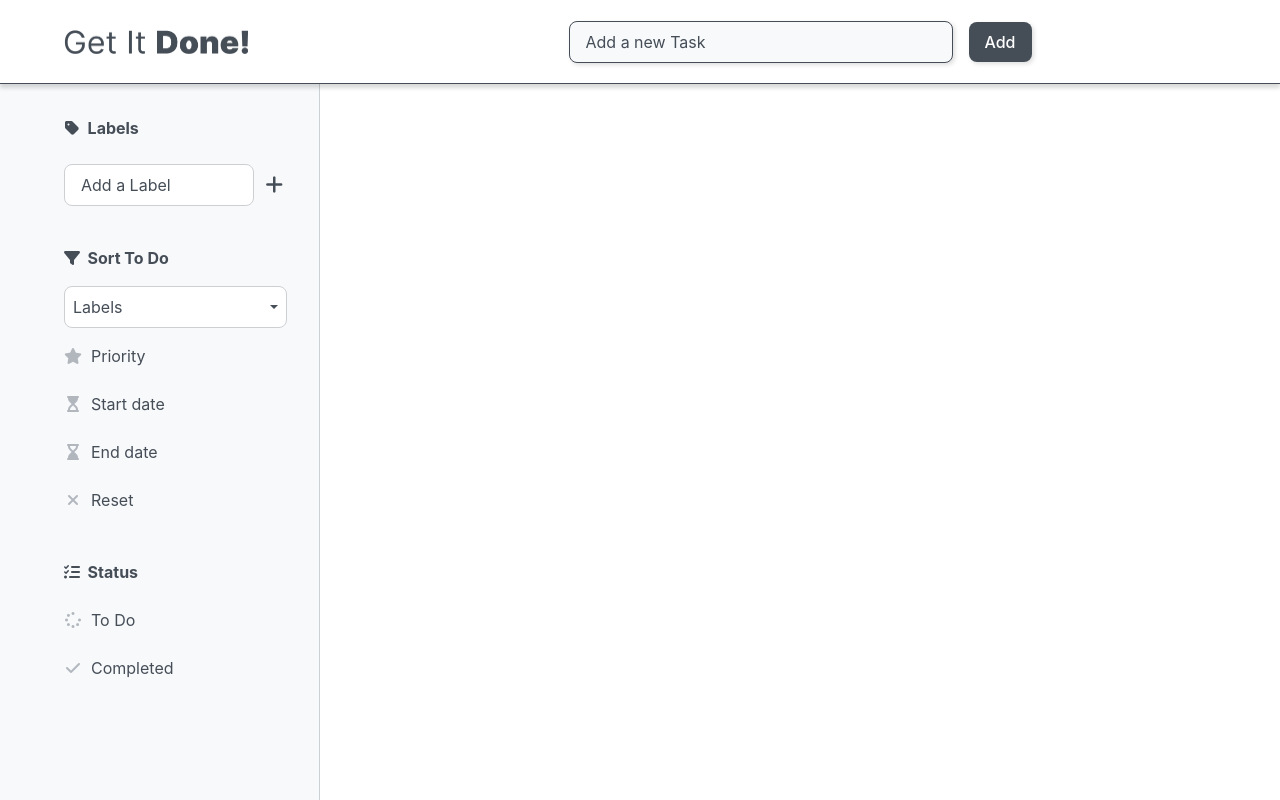
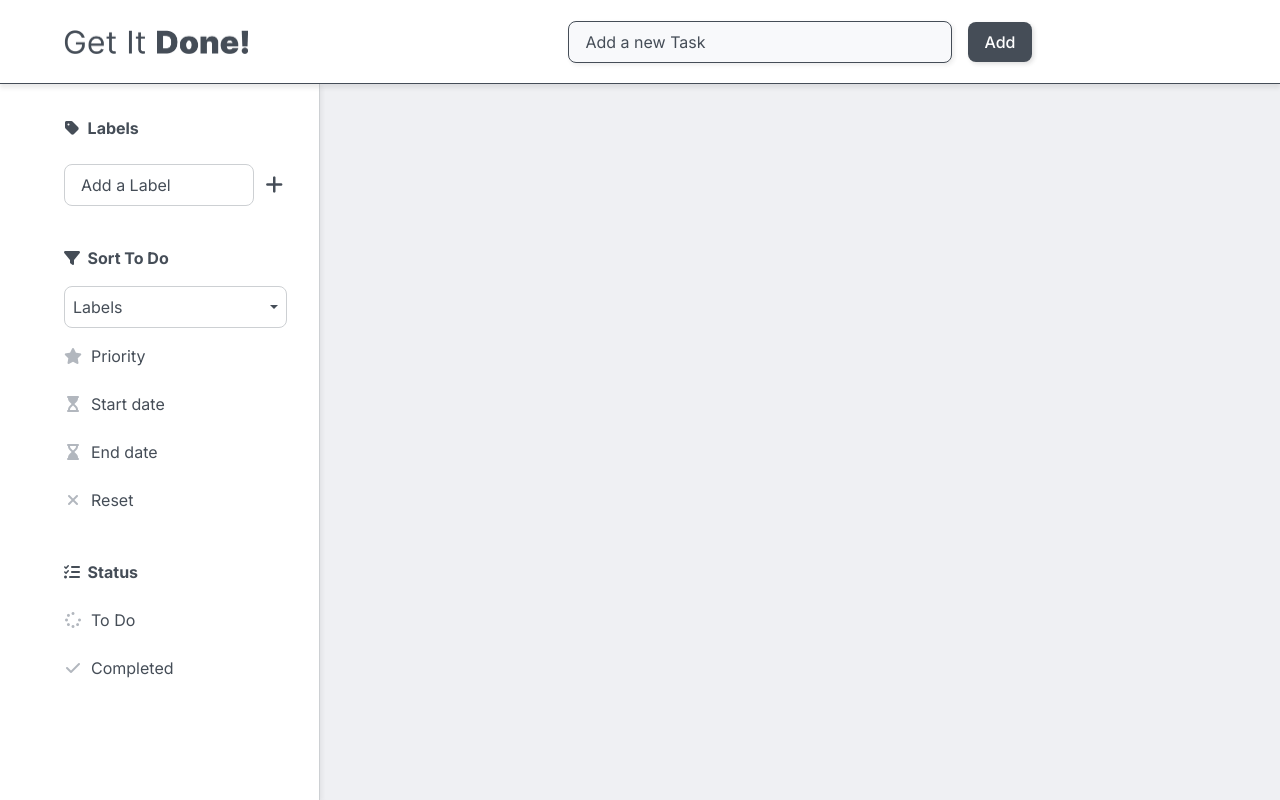
Before and after one commit to monikabucholc/get-it-done, a React (Create React App) app: page / in a window 1280 px wide. Built offline with nearby package versions, Linux system fonts and the light colour scheme.

Commit message:
new layout

```diff
--- a/index.html
+++ b/index.html
@@ -27,6 +27,7 @@
     <link rel="preconnect" href="https://fonts.googleapis.com">
     <link rel="preconnect" href="https://fonts.gstatic.com" crossorigin>
     <link href="https://fonts.googleapis.com/css2?family=Prompt:wght@600&display=swap" rel="stylesheet">
+    <link href="https://fonts.googleapis.com/css2?family=Inter:wght@100;200;300;400;500;600;700;800;900&display=swap" rel="stylesheet">
     <script src="https://kit.fontawesome.com/284cd4adba.js" crossorigin="anonymous"></script>
     <title>Get It Done!</title>
   </head>
--- a/src/App.css
+++ b/src/App.css
@@ -2,27 +2,29 @@
   --main-text-color: #454D57;
   --sub-text-color: #75818F;
   --icon-color: rgb(178, 183, 190);
-  --background-color: #F8F9FB;
+  --background-color: #eff0f3;
   --white-color: #FFFFFF;
   --input-border-color: #CDD0D3;
-  --input-background-color: #d3d8e2;
+  --input-background-color: #F8F9FB;
 
 }
 
 .app {
   display: flex;
   flex-direction: column;
-  font-family: 'Inter';
+  font-family: 'Inter', sans-serif;
 }
 
 .content {
   display: grid;
   grid-template-columns: 1fr 3fr;
+  background-color: var(--background-color);
 }
 
 @media all and (max-width: 900px) {
   .content {
-    grid-template-columns: 1fr
+    grid-template-columns: 1fr;
+    min-height: calc(100vh - 166px)
   }
 }
 
--- a/src/components/Inputbox/Inputbox.css
+++ b/src/components/Inputbox/Inputbox.css
@@ -9,15 +9,15 @@
 .input {
     display: flex;
     padding: 0.5rem 1rem;
-    background: var(--background-color);
+    background: var(--input-background-color);
     border: 1px solid var(--main-text-color);
     color: var(--main-text-color);
-    box-shadow: 2px 2px 4px #27272726;
+    box-shadow: 2px 2px 4px #27272717;
     border-radius: 0.5rem;
     font-size: 1rem;
     line-height: 1.5rem;
     width: 30vw;
-    min-width: 256px;
+    min-width: 240px;
 }
 
 ::placeholder {
--- a/src/components/LabelTag/LabelTag.js
+++ b/src/components/LabelTag/LabelTag.js
@@ -1,7 +1,7 @@
 import React, { useState, useContext } from 'react';
 import { LabelContext } from '../../context/LabelContext';
 import { TodoContext } from '../../context/TodoContext';
-import _uniqueId from 'lodash/uniqueId';
+import uniqid from 'uniqid';
 import Modal from 'react-bootstrap/Modal';
 import Alertedit from '../AlertEdit/Alertedit'
 import 'bootstrap/dist/css/bootstrap.min.css';
@@ -67,7 +67,7 @@ const LabelTag = ({ label }) => {
         setLabels(labels.filter((element) => element.id !== label.id));
         //Remove last item from Local Storage
         if (labels.length === 1) {
-            localStorage.setItem("labels", JSON.stringify([]))
+            sessionStorage.setItem("labels", JSON.stringify([]))
         }
     }
 
@@ -88,7 +88,7 @@ return (
             <Modal.Body>
                 <div>
                     {colors.map((color) => (
-                        <button onClick={changeColor} key={_uniqueId()} className="color-btn" style={{background: color}}/>
+                        <button onClick={changeColor} key={uniqid()} className="color-btn" style={{background: color}}/>
                     ))}
                 </div>
             </Modal.Body>
--- a/src/components/Navigation/Navigation.css
+++ b/src/components/Navigation/Navigation.css
@@ -9,7 +9,7 @@
     padding: 1rem 4rem !important;
     background-color: var(--white-color);
     border-bottom: 1px solid var(--main-text-color);
-    box-shadow: 0px 4px 4px 0px #00000026;
+    box-shadow: 0px 4px 4px 0px #74727226;
 }
 
 .logo {
@@ -37,10 +37,10 @@
     align-items: center;
     justify-content: center;
     color: var(--main-text-color);
-    margin-right: 2rem;
+    margin-right: 0.5rem;
 }
 
-@media all and (max-width: 688px) {
+@media all and (max-width: 680px) {
     .navbar {height: 166px}
     .logo {margin: auto; justify-content: center}
 }
--- a/src/components/Sidemenu/Sidemenu.css
+++ b/src/components/Sidemenu/Sidemenu.css
@@ -4,12 +4,13 @@
     padding: 0 2rem 1rem 4rem;
     min-width: 300px;
     min-height: calc(100vh - 84px);
-    background: var(--background-color);
+    background: var(--white-color);
     border-right: 1px solid var(--input-border-color);
     font-size: 1rem;
     line-height: 1.5rem;
     gap: 0.5rem;
     color: var(--main-text-color);
+    box-shadow: 2px 2px 4px 0px #9b999926;
 }
 
 @media screen and (max-width: 688px) {
--- a/src/components/Sidemenu/Sidemenu.js
+++ b/src/components/Sidemenu/Sidemenu.js
@@ -72,7 +72,7 @@ const Sidemenu = ({ status, setStatus, showMenu, setShowMenu }) => {
 
 
     return (
-        <aside className="sidemenu" style={ showMenu ? {display: "flex"} : {}}>
+        <aside className="sidemenu" style={ showMenu ? {display: "flex"} : null}>
             <div className="main-category"><i className="fa-solid fa-tag" />&nbsp; Labels</div>
                 <ul className="labels-list">
                     {labels.map((label) => (
@@ -108,13 +108,13 @@ const Sidemenu = ({ status, setStatus, showMenu, setShowMenu }) => {
 
                         </Dropdown.Menu>
                 </Dropdown>
-                <button onClick={statusHandler} value="priority" className="sort-category"><i className="fa-solid fa-star" />&nbsp; Priority</button>
-                <button onClick={statusHandler} value="start-date" className="sort-category"><i className="fa-solid fa-hourglass-start" />&nbsp; Start date</button>
-                <button onClick={statusHandler} value="end-date" className="sort-category"><i className="fa-solid fa-hourglass-end" />&nbsp; End date</button>
+                <button onClick={statusHandler} value="priority" style={ status.filterStatus === 'priority' ? {fontWeight: "500"} : null } className="sort-category"><i style={ status.filterStatus === 'priority' ? {color: "rgb(243, 207, 19)"} : null } className="fa-solid fa-star" />&nbsp; Priority</button>
+                <button onClick={statusHandler} value="start-date" style={ status.filterStatus === 'start-date' ? {fontWeight: "500"} : null } className="sort-category"><i style={ status.filterStatus === 'start-date' ? {color: "rgb(243, 207, 19)"} : null } className="fa-solid fa-hourglass-start" />&nbsp; Start date</button>
+                <button onClick={statusHandler} value="end-date" style={ status.filterStatus === 'end-date' ? {fontWeight: "500"} : null } className="sort-category"><i style={ status.filterStatus === 'end-date' ? {color: "rgb(243, 207, 19)"} : null } className="fa-solid fa-hourglass-end" />&nbsp; End date</button>
                 <button onClick={statusHandler} value="" className="sort-category" type="reset"><i className="fa-solid fa-xmark" />&nbsp; Reset</button>
             <div className="main-category"><i className="fa-solid fa-list-check" />&nbsp; Status</div>
                 <button onClick={statusHandler} value="" className="sort-category" type="reset"><i className="fa-solid fa-spinner" />&nbsp; To Do</button>
-                <button onClick={statusHandler} value="completed" className="sort-category" type="reset"><i className="fa-solid fa-check" />&nbsp; Completed</button>
+                <button onClick={statusHandler} value="completed" style={ status.filterStatus === 'completed' ? {fontWeight: "500"} : null } className="sort-category" type="reset"><i style={ status.filterStatus === 'completed' ? {color: "rgb(243, 207, 19)"} : null } className="fa-solid fa-check" />&nbsp; Completed</button>
 
 
 
--- a/src/components/Todo/Todo.css
+++ b/src/components/Todo/Todo.css
@@ -2,12 +2,13 @@
     display: flex;
     flex-direction: column;
     width: 100%;
-    padding: 0.5rem 1rem 1rem 1rem;
-    margin: 0.5rem 0;
+    padding: 0.5rem 2rem 1rem 2rem;
+    margin: 0.75rem 0;
     color: var(--main-text-color);
     background: var(--white-color);
     border-radius: 16px;
     list-style-type: none;
+    box-shadow: 0px 16px 16px #74727207, 0px 4px 4px #7472720a;
 }
 
 .task {
@@ -53,6 +54,7 @@
     flex-direction: row;
     align-items: center;
     column-gap: 3rem;
+    row-gap: 0.5rem;
     flex-wrap: wrap;
     color: var(--sub-text-color);
     font-size: 0.9rem;
@@ -62,7 +64,7 @@
 .label-dropdown {
     width: 200px;
     border: none !important;
-    background: var(--background-color) !important;
+    background: var(--input-background-color) !important;
 }
 
 
@@ -81,7 +83,7 @@
 
 .priority-dropdown {
     border: none !important;
-    background: var(--background-color) !important;
+    background: var(--input-background-color) !important;
     width: 5rem;
 }
 
@@ -94,7 +96,7 @@
 
 .input_date {
     border: none;
-    background: var(--background-color);
+    background: var(--input-background-color);
     border-radius: 0.5rem;
     color: var(--main-text-color);
     padding: 0.5rem;
@@ -106,9 +108,7 @@
         gap: 0.5rem;
     }
     .task-actions {
-
         align-items: flex-start;
-        gap: 0.5rem;
     }
     .label-dropdown {
         font-size: 0.8rem;
--- a/src/components/Todo/Todo.js
+++ b/src/components/Todo/Todo.js
@@ -14,7 +14,7 @@ const Todo = ({ task, todo }) => {
         setTodos(todos.filter((element) => element.id !== todo.id));
         //Remove last item from Local Storage
         if (todos.length === 1) {
-            localStorage.setItem("todos", JSON.stringify([]))
+            sessionStorage.setItem("todos", JSON.stringify([]))
         };
     }
 
@@ -104,7 +104,7 @@ const Todo = ({ task, todo }) => {
         <div>
             <li
             className={`todo-item ${todo.completed ? "completed" : ""}`}
-            style= {{ border: `4px solid ${todo.color}` }}>
+            style= {{ borderLeft: `24px solid ${todo.color}` }}>
                 <div className="task">
                     <div className="task-name">{task}</div>
                     <div className="btns">
--- a/src/components/Todolist/Todolist.css
+++ b/src/components/Todolist/Todolist.css
@@ -5,6 +5,7 @@
     justify-content: flex-start;
     align-content: flex-start;
     margin: 16px 4rem 4rem;
+
 }
 
 @media all and (max-width: 900px) {
```
